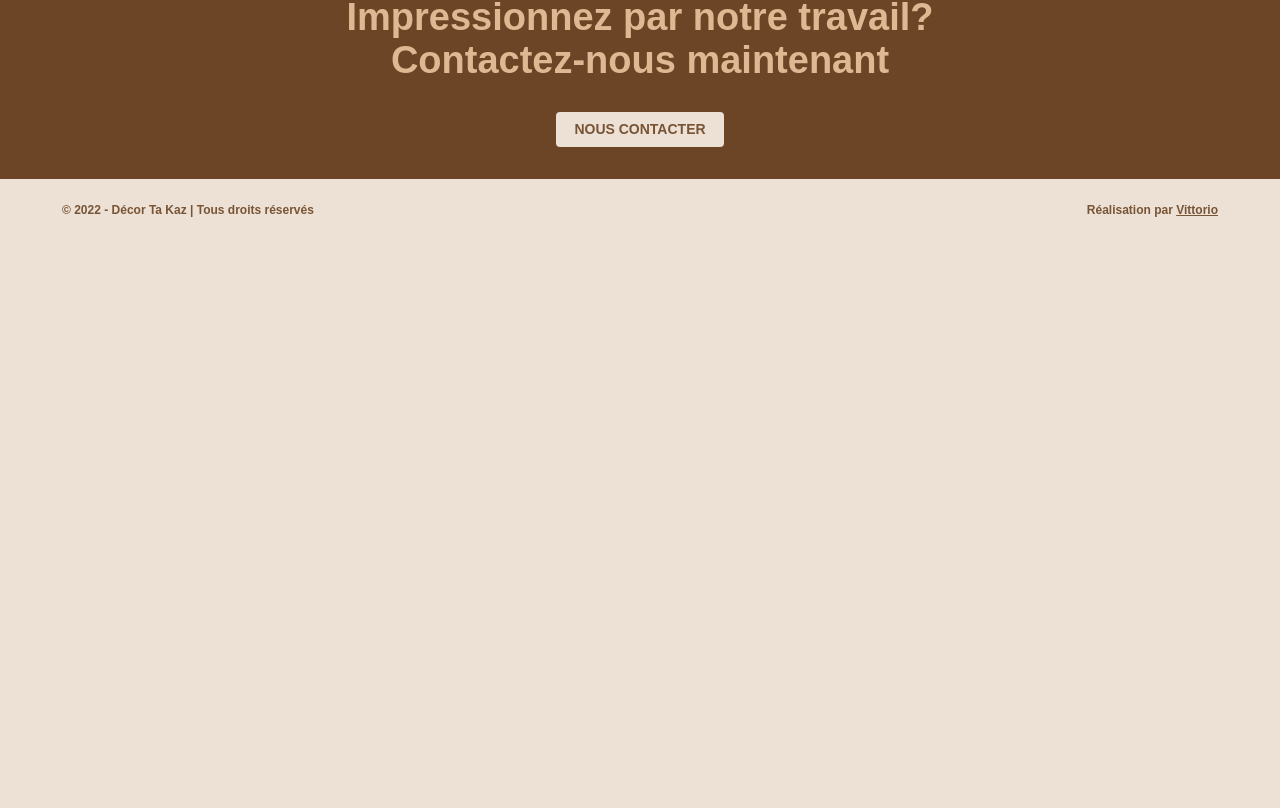
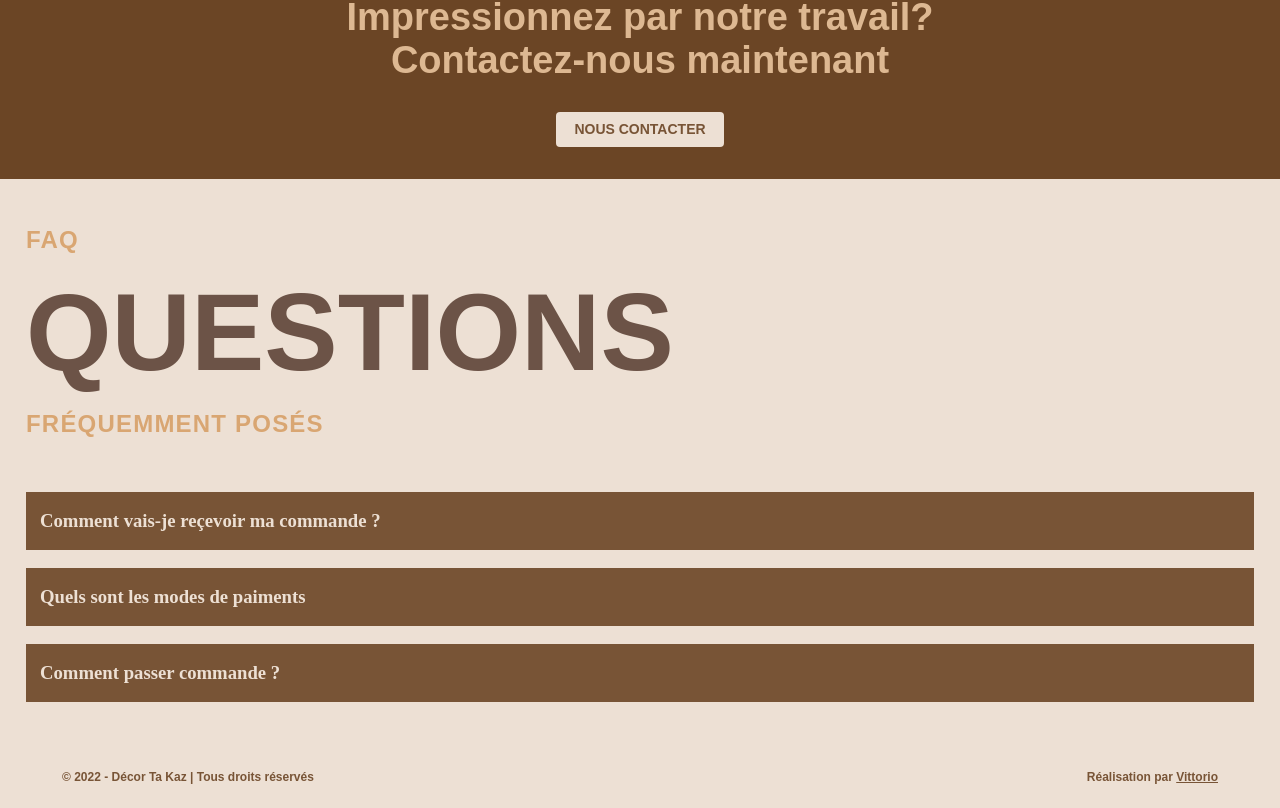
Before and after one commit to vittoriobusatta/DecorTakaz, a Next.js app: page / in a window 1280 px wide. Shown: the part 3395-4203 px from the top of the page. Before the commit the page ends 3636 px from the top, so only its background shows below. Built offline with nearby package versions, Linux system fonts and the light colour scheme; a small style sheet from the web is missing.

Commit message:
add question section

```diff
--- /dev/null
+++ b/components/Question.js
@@ -0,0 +1,57 @@
+import React, { useState } from "react";
+
+const Question = () => {
+  const [faqData] = useState([
+    {
+      question: "Comment vais-je reçevoir ma commande ?",
+      answer:
+        "Votre commande sera acheminée par nos propre moyen. Nous prenons soin de protéger les menuiseries afin qu'elles vous arrivent sans encombre.",
+    },
+    {
+      question: "Quels sont les modes de paiments",
+      answer:
+        "Pour régler votre commande, Decor Ta Kaz vous propose le paiement via différents moyens : par carte bleue, chèque, virement, espèce.",
+    },
+    {
+      question: "Comment passer commande ?",
+      answer:
+        "Il vous suffit de choisir le type de menuiserie : fenêtre, porte, baie coulissante, la matière et de noter les dimensions de votre menuiserie. Comment commander si les cotes ne sont pas standards ? Bien entendu, nous ne pouvons pas mettre toute l'étendue de notre gamme sur le site, envoyez-nous votre demande via nos moyens de contact.",
+    },
+  ]);
+
+  const [selectedIndex, setSelectedIndex] = useState(-1);
+
+  const handleClick = (index) => {
+    if (selectedIndex === index) {
+      setSelectedIndex(-1);
+    } else {
+      setSelectedIndex(index);
+    }
+  };
+
+  return (
+    <section className="question">
+      <div className="question_head">
+        <div className="hidden">
+          <h5 className="subtitle ">Faq</h5>
+        </div>
+        <div className="hidden">
+          <h1 className="title ">Questions</h1>
+        </div>
+        <div className="hidden">
+          <h1 className="subtitle ">Fréquemment posés</h1>
+        </div>
+      </div>
+      <ul>
+        {faqData.map((item, index) => (
+          <li key={index} onClick={() => handleClick(index)} className={selectedIndex === index ? 'question_active' : ''}>
+            <h3>{item.question}</h3>
+            {selectedIndex === index && <p>{item.answer}</p>}
+          </li>
+        ))}
+      </ul>
+    </section>
+  );
+};
+
+export default Question;
--- a/pages/index.js
+++ b/pages/index.js
@@ -12,6 +12,7 @@ import Footer from "../components/Footer";
 import Menu from "../components/Menu";
 import Process from "../components/Process";
 import gsap from "gsap";
+import Question from "../components/Question";
 
 const Forest = () => {
   return (
@@ -187,6 +188,7 @@ function Home() {
         <Customers />
         <Reviews />
         <Contact />
+        <Question />
         <Footer />
       </main>
     </>
--- /dev/null
+++ b/styles/04-components/_question.scss
@@ -0,0 +1,31 @@
+.question {
+  width: 100%;
+  padding: 44px 26px;
+  ul {
+    display: flex;
+    flex-direction: column;
+    row-gap: 18px;
+    margin-top: 52px;
+    & li {
+      color: #ede0d4;
+      transition: 0.5s ease;
+      cursor: pointer;
+      & h3 {
+        background: #785436;
+        padding: 18px 14px;
+        font-family: "Manrope";
+        font-style: normal;
+        font-weight: 600;
+      }
+      & p {
+        padding: 18px 14px 10px;
+      }
+      &.question_active {
+        color: #563213;
+        & h3 {
+          background: #ddb892;
+        }
+      }
+    }
+  }
+}
--- a/styles/styles.scss
+++ b/styles/styles.scss
@@ -18,3 +18,4 @@
 @import './04-components/contact';
 @import './04-components/catalogue';
 @import './04-components/release';
+@import './04-components/question';
```
